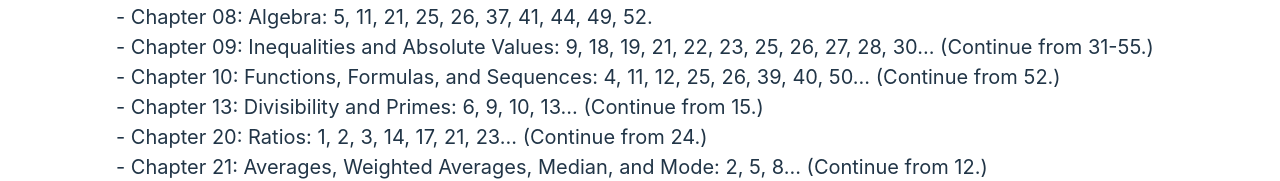
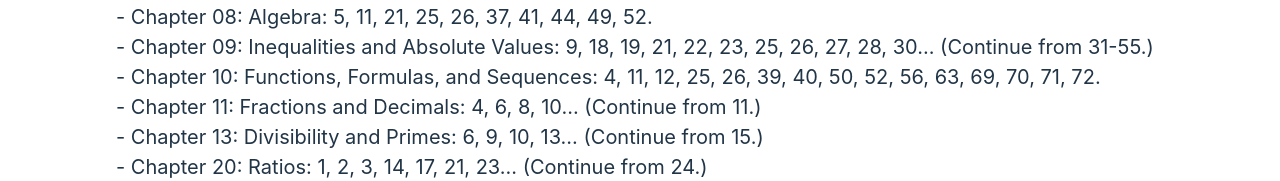
Before and after one commit to LetsTrie/gre-qbank, a React (Vite) app: page /notes in a window 1280 px wide. Shown: the part 6849-7030 px from the top of the page. Built offline with nearby package versions, Linux system fonts and the light colour scheme; a web font is replaced by a local one.

Commit message:
Function

```diff
--- a/src/layouts/notes/data.ts
+++ b/src/layouts/notes/data.ts
@@ -550,7 +550,8 @@ export const noteSections: NoteSection[] = [
           "- Chapter 07: Arithmetic: 12, 16, 18, 19, 20, 21, 24, 34, 37.\n",
           "- Chapter 08: Algebra: 5, 11, 21, 25, 26, 37, 41, 44, 49, 52.\n",
           "- Chapter 09: Inequalities and Absolute Values: 9, 18, 19, 21, 22, 23, 25, 26, 27, 28, 30... (Continue from 31-55.)\n",
-          "- Chapter 10: Functions, Formulas, and Sequences: 4, 11, 12, 25, 26, 39, 40, 50... (Continue from 52.)\n",
+          "- Chapter 10: Functions, Formulas, and Sequences: 4, 11, 12, 25, 26, 39, 40, 50, 52, 56, 63, 69, 70, 71, 72.\n",
+          "- Chapter 11: Fractions and Decimals: 4, 6, 8, 10... (Continue from 11.)\n",
           "- Chapter 13: Divisibility and Primes: 6, 9, 10, 13... (Continue from 15.)\n",
           "- Chapter 20: Ratios: 1, 2, 3, 14, 17, 21, 23... (Continue from 24.)\n",
           "- Chapter 21: Averages, Weighted Averages, Median, and Mode: 2, 5, 8... (Continue from 12.)\n",
```
